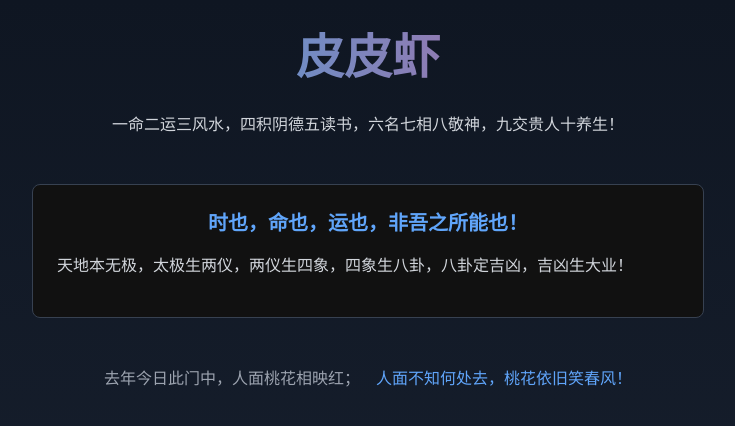
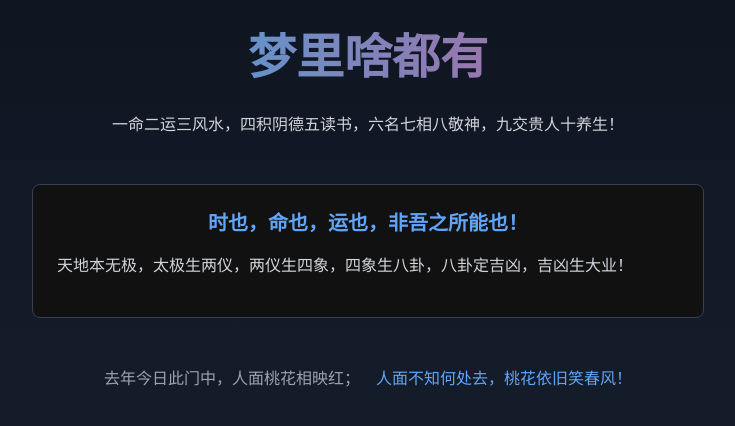
Before and after one commit to rootoooo/tv, a website: page about.html in a window 1280 px wide. Shown: the whole page, without its empty margins (272-1007 px from the left). Drawn offline with Linux system fonts and the light colour scheme.

Commit message:
Update about.html

```diff
--- a/about.html
+++ b/about.html
@@ -13,7 +13,7 @@
 <body class="page-bg text-white">
 	<div class="container mx-auto px-4 py-8">
 		<header class="text-center mb-8">
-			<h1 class="text-5xl font-bold gradient-text">皮皮虾</h1>
+			<h1 class="text-5xl font-bold gradient-text">梦里啥都有</h1>
 		</header>
 		<main class="text-center">
 			<p class="text-gray-300 mb-8">
```
